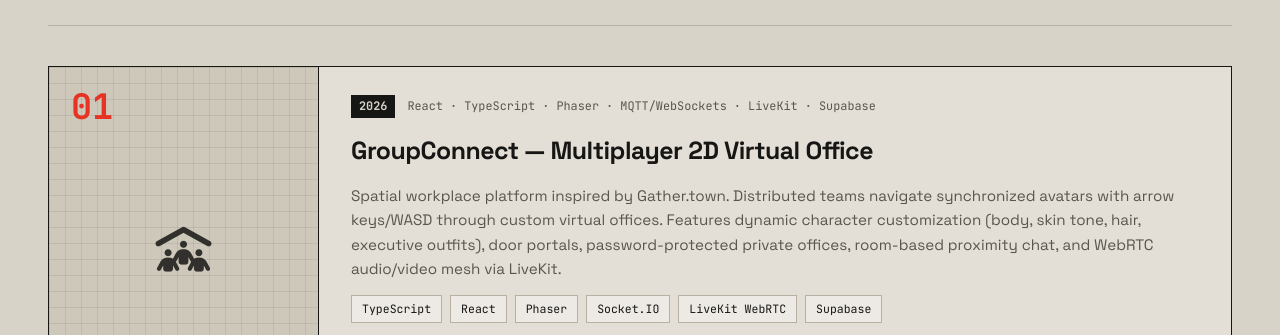
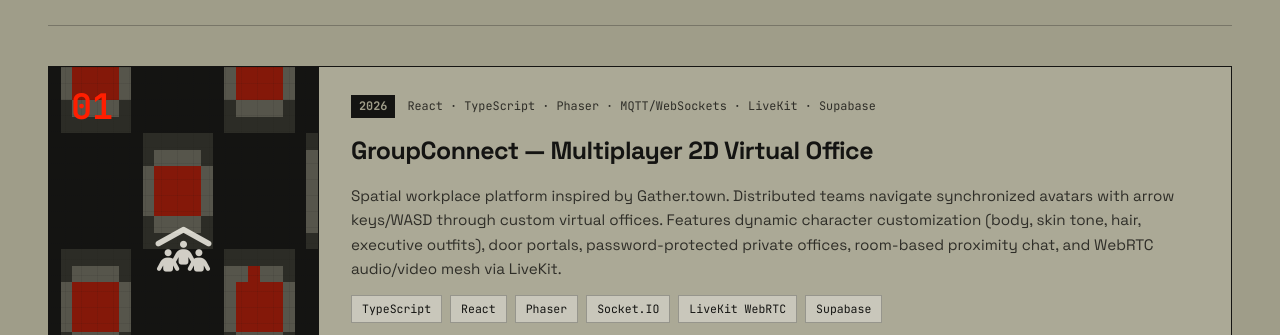
Before and after one commit to dsaicharan072-cmyk/portfolio, a plain HTML site: page index.html in a window 1280 px wide. Shown: the part 1210-1545 px from the top of the page. Drawn offline with Linux system fonts and the light colour scheme.

Commit message:
style(mandl): refine muted earthy olive palette (#9f9d89), vivid red (#ff1e00), and animated pixel gallery tiles

```diff
--- a/script.js
+++ b/script.js
@@ -99,6 +99,72 @@ document.addEventListener('DOMContentLoaded', () => {
     });
   });
 
+  // 3b. Animated Pixelated Project Gallery Canvases (Christoph Mandl Gallery)
+  const tiles = document.querySelectorAll('[data-pixel-tile]');
+  tiles.forEach((tile, idx) => {
+    const canvas = document.createElement('canvas');
+    canvas.className = 'tile-art-canvas';
+    canvas.setAttribute('aria-hidden', 'true');
+    tile.insertBefore(canvas, tile.firstChild);
+
+    const ctx = canvas.getContext('2d');
+    if (!ctx) return;
+
+    let phase = idx * 1.4;
+    let isHovered = false;
+
+    function renderFrame(pixelScale) {
+      const cols = Math.max(12, Math.floor(140 / pixelScale));
+      const rows = Math.max(12, Math.floor(130 / pixelScale));
+      canvas.width = cols;
+      canvas.height = rows;
+      ctx.imageSmoothingEnabled = false;
+
+      ctx.fillStyle = '#141412';
+      ctx.fillRect(0, 0, cols, rows);
+
+      // Draw kinetic pixel blocks in earthy olive + vivid red
+      for (let y = 0; y < rows; y++) {
+        for (let x = 0; x < cols; x++) {
+          const wave = Math.sin(x * 0.45 + phase) * Math.cos(y * 0.45 - phase * 0.7);
+          if (wave > 0.62) {
+            ctx.fillStyle = '#ff1e00';
+            ctx.fillRect(x, y, 1, 1);
+          } else if (wave > 0.28) {
+            ctx.fillStyle = '#9f9d89';
+            ctx.fillRect(x, y, 1, 1);
+          } else if (wave > 0.05) {
+            ctx.fillStyle = '#47463c';
+            ctx.fillRect(x, y, 1, 1);
+          }
+        }
+      }
+    }
+
+    renderFrame(6);
+
+    const row = tile.closest('.project-row');
+    let rafId = null;
+    function animate() {
+      if (!isHovered) return;
+      phase += 0.06;
+      renderFrame(3);
+      rafId = requestAnimationFrame(animate);
+    }
+
+    if (row) {
+      row.addEventListener('mouseenter', () => {
+        isHovered = true;
+        animate();
+      });
+      row.addEventListener('mouseleave', () => {
+        isHovered = false;
+        if (rafId) cancelAnimationFrame(rafId);
+        renderFrame(6);
+      });
+    }
+  });
+
   // 4. Contact Form Mailto Handler
   const contactForm = document.getElementById('contact-form');
   const formStatus = document.getElementById('form-status');
--- a/style.css
+++ b/style.css
@@ -4,19 +4,19 @@
    ============================================================ */
 
 :root {
-  --bg-earth: #d8d3c8;
-  --bg-earth-alt: #cec8bb;
-  --bg-card: #e3dfd6;
-  --bg-dark: #161614;
-  --bg-dark-card: #20201d;
-  --ink: #161614;
-  --ink-muted: #5a564c;
-  --ink-light: #f0ece3;
-  --ink-light-muted: #a6a093;
-  --red: #e63323;
-  --red-hover: #c92517;
-  --border: #b8b1a2;
-  --border-dark: #30302b;
+  --bg-earth: #9f9d89;
+  --bg-earth-alt: #918f7b;
+  --bg-card: #aba996;
+  --bg-dark: #141412;
+  --bg-dark-card: #1d1d1a;
+  --ink: #141412;
+  --ink-muted: #2f2e28;
+  --ink-light: #f2efe6;
+  --ink-light-muted: #a8a495;
+  --red: #ff1e00;
+  --red-hover: #d91900;
+  --border: rgba(20, 20, 18, 0.28);
+  --border-dark: #2e2e29;
   --font-display: 'Space Grotesk', system-ui, -apple-system, sans-serif;
   --font-mono: 'JetBrains Mono', ui-monospace, monospace;
 }
@@ -57,8 +57,8 @@ a {
   position: sticky;
   top: 0;
   z-index: 100;
-  background: rgba(216, 211, 200, 0.92);
-  backdrop-filter: blur(10px);
+  background: rgba(159, 157, 137, 0.9);
+  backdrop-filter: blur(12px);
   border-bottom: 1px solid var(--border);
 }
 
@@ -484,14 +484,31 @@ a {
 
 .project-visual-tile {
   position: relative;
-  background: var(--bg-earth-alt);
+  background: var(--bg-dark);
+  color: var(--ink-light);
   border-right: 1px solid var(--ink);
   padding: 22px;
   display: flex;
   flex-direction: column;
   justify-content: space-between;
-  min-height: 240px;
+  min-height: 250px;
   overflow: hidden;
+}
+
+.project-visual-tile .tile-art-canvas {
+  position: absolute;
+  inset: 0;
+  width: 100%;
+  height: 100%;
+  image-rendering: pixelated;
+  opacity: 0.48;
+  transition: opacity 0.35s ease, transform 0.35s ease;
+  pointer-events: none;
+}
+
+.project-row:hover .tile-art-canvas {
+  opacity: 0.78;
+  transform: scale(1.03);
 }
 
 .project-visual-tile.tile-dark {
```
